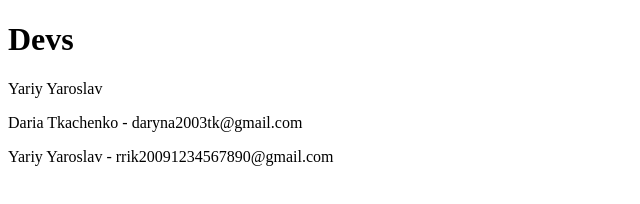
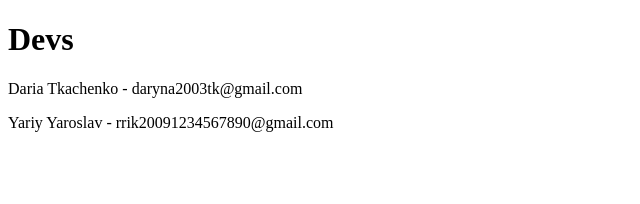
Before and after one commit to Yariyyaroslav/Landing, a plain HTML site: page developers.html in a window 1280 px wide. Shown: the whole page, without its empty margins (0-640 px from the left). Drawn offline with Linux system fonts and the light colour scheme.

Commit message:
delated p

```diff
--- a/developers.html
+++ b/developers.html
@@ -7,7 +7,6 @@
 </head>
 <body>
     <h1>Devs</h1>
-    <p>Yariy Yaroslav</p>
     <p>Daria Tkachenko - daryna2003tk@gmail.com</p>
     <p>Yariy Yaroslav - rrik20091234567890@gmail.com</p>
 </body>
```
